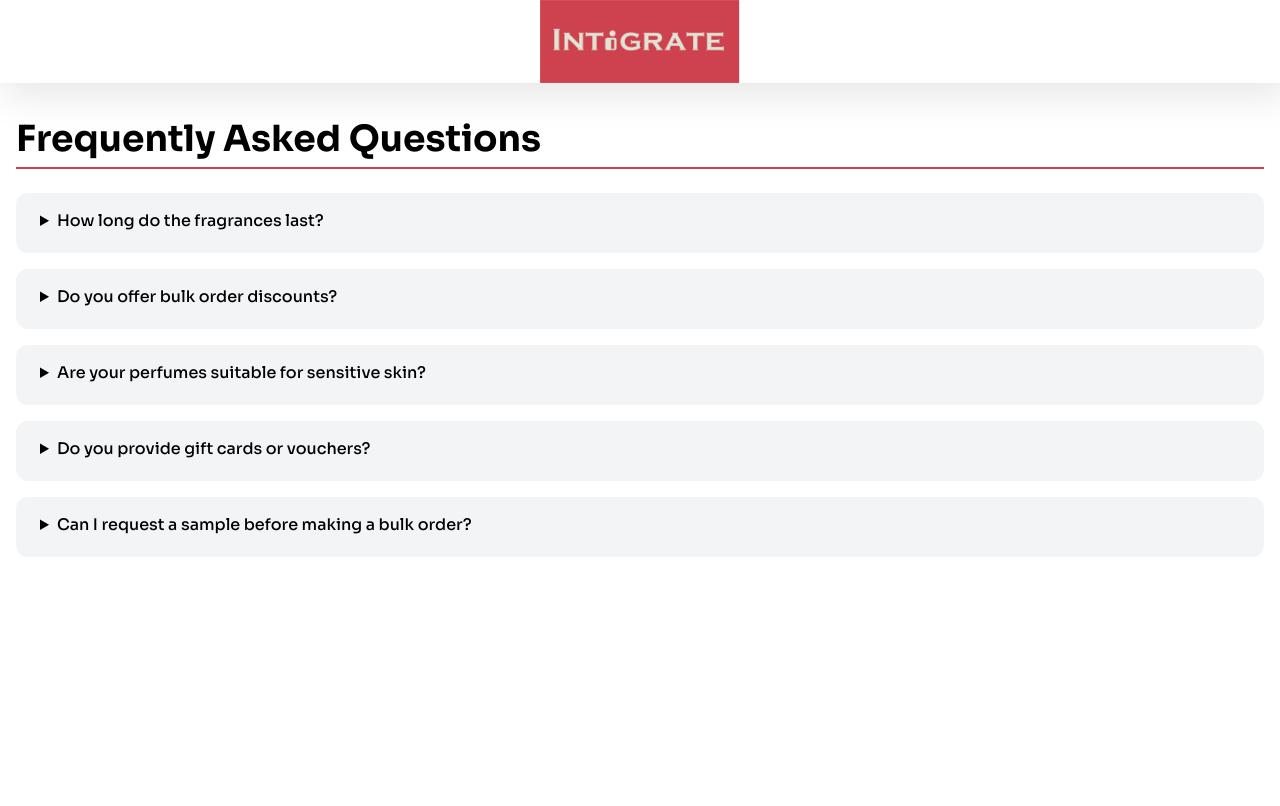
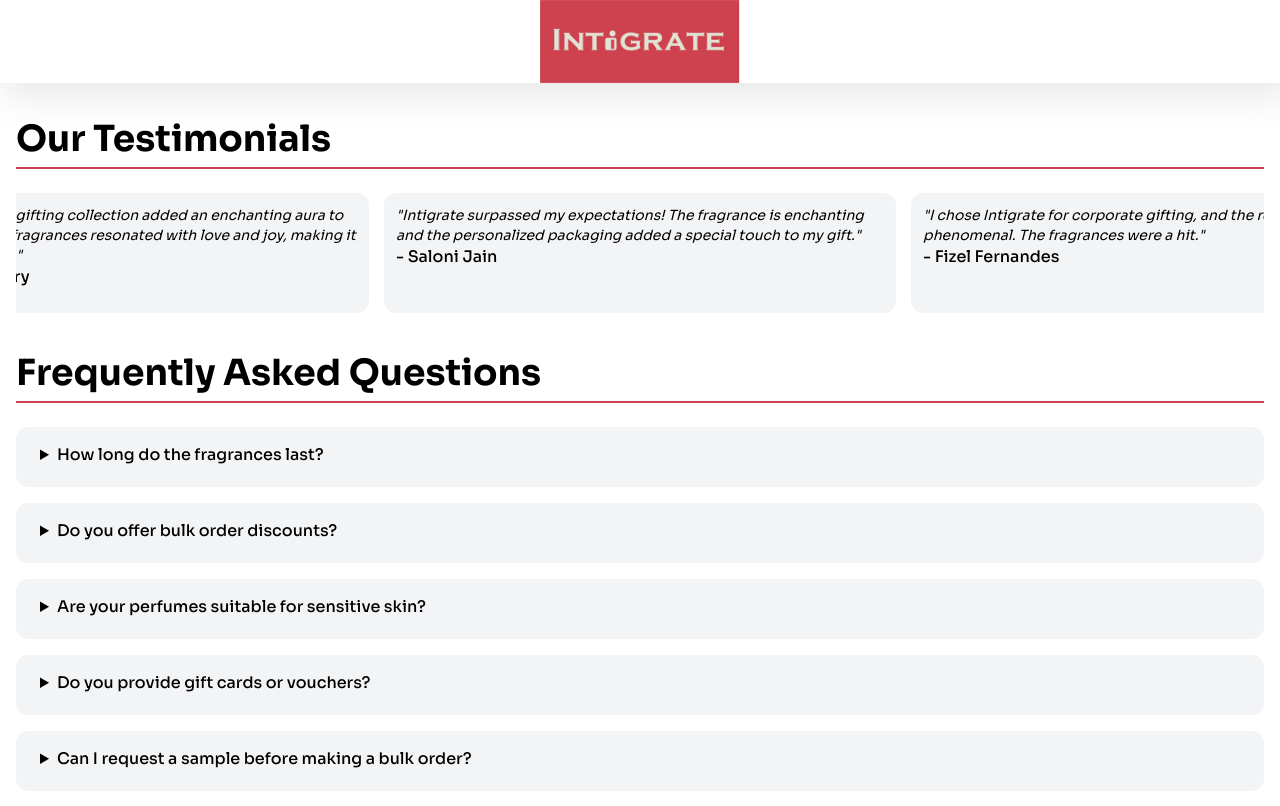
Before and after one commit to riyavishwakarma13/integrate-website, a Next.js app: page / in a window 1280 px wide. Shown: the top 806 px of the page. Built offline with nearby package versions, Linux system fonts and the light colour scheme.

Commit message:
components => testimonials

```diff
--- a/src/app/page.tsx
+++ b/src/app/page.tsx
@@ -1,9 +1,11 @@
 import Faq from "@/components/Faq";
+import Testimonials from "@/components/Testimonials";
 import Image from "next/image";
 
 export default function Home() {
   return (
     <div className="max-w-7xl mx-auto p-4">
+      <Testimonials />
       <Faq />
     </div>
   );
--- /dev/null
+++ b/src/components/Testimonials.tsx
@@ -0,0 +1,76 @@
+"use client";
+import React from "react";
+import { Swiper, SwiperSlide } from "swiper/react";
+
+// Import Swiper styles
+import "swiper/css";
+import { A11y, Autoplay } from "swiper/modules";
+
+const swiper = [
+  {
+    name: "Saloni Jain",
+    content:
+      "Intigrate surpassed my expectations! The fragrance is enchanting and the personalized packaging added a special touch to my gift.",
+  },
+  {
+    name: "Fizel Fernandes",
+    content:
+      "I chose Intigrate for corporate gifting, and the response was phenomenal. The fragrances were a hit.",
+  },
+  {
+    name: "Zubair M.",
+    content:
+      "As a corporate gifting solution, Intigrate sets a new standard. Our clients appreciated the sophistication of the scents, creating a lasting bond beyond business.",
+  },
+  {
+    name: "Hardik Khatri",
+    content:
+      "The personalized gifting options at Intigrate allowed me to express my sentiments in a truly unique way. The fragrance and packaging spoke volumes!",
+  },
+  {
+    name: "Juned Chauhan",
+    content:
+      "During the festive season, Intigrate became my go-to for traditional gifting. The cultural essence in every perfume made it a perfect gift for the celebrations.",
+  },
+  {
+    name: "Zaheer Chaudhary",
+    content:
+      "Intigrate's wedding gifting collection added an enchanting aura to our special day. The fragrances resonated with love and joy, making it a cherished memory.",
+  },
+];
+
+const Testimonials = () => {
+  return (
+    <div className="py-5 space-y-6">
+      <div className="border-b-2 pb-2 border-primary">
+        <p className="text-4xl font-bold">Our Testimonials</p>
+      </div>
+      <Swiper
+        slidesPerView={"auto"}
+        spaceBetween={15}
+        roundLengths={true}
+        loop={true}
+        centeredSlides={true}
+        modules={[Autoplay, A11y]}
+        className="mySwiper"
+        speed={5000}
+        // autoplay={{
+        //   delay: 0,
+        //   disableOnInteraction: true,
+        // }}
+      >
+        {swiper.map((item, i) => (
+          <SwiperSlide
+            key={i}
+            className="bg-gray-100 min-h-[120px] flex flex-col justify-between items-center gap-3 max-w-lg w-full rounded-xl p-3"
+          >
+            <p className="italic text-sm">&quot;{item.content}&quot;</p>
+            <p className="font-medium">- {item.name}</p>
+          </SwiperSlide>
+        ))}
+      </Swiper>
+    </div>
+  );
+};
+
+export default Testimonials;
```
